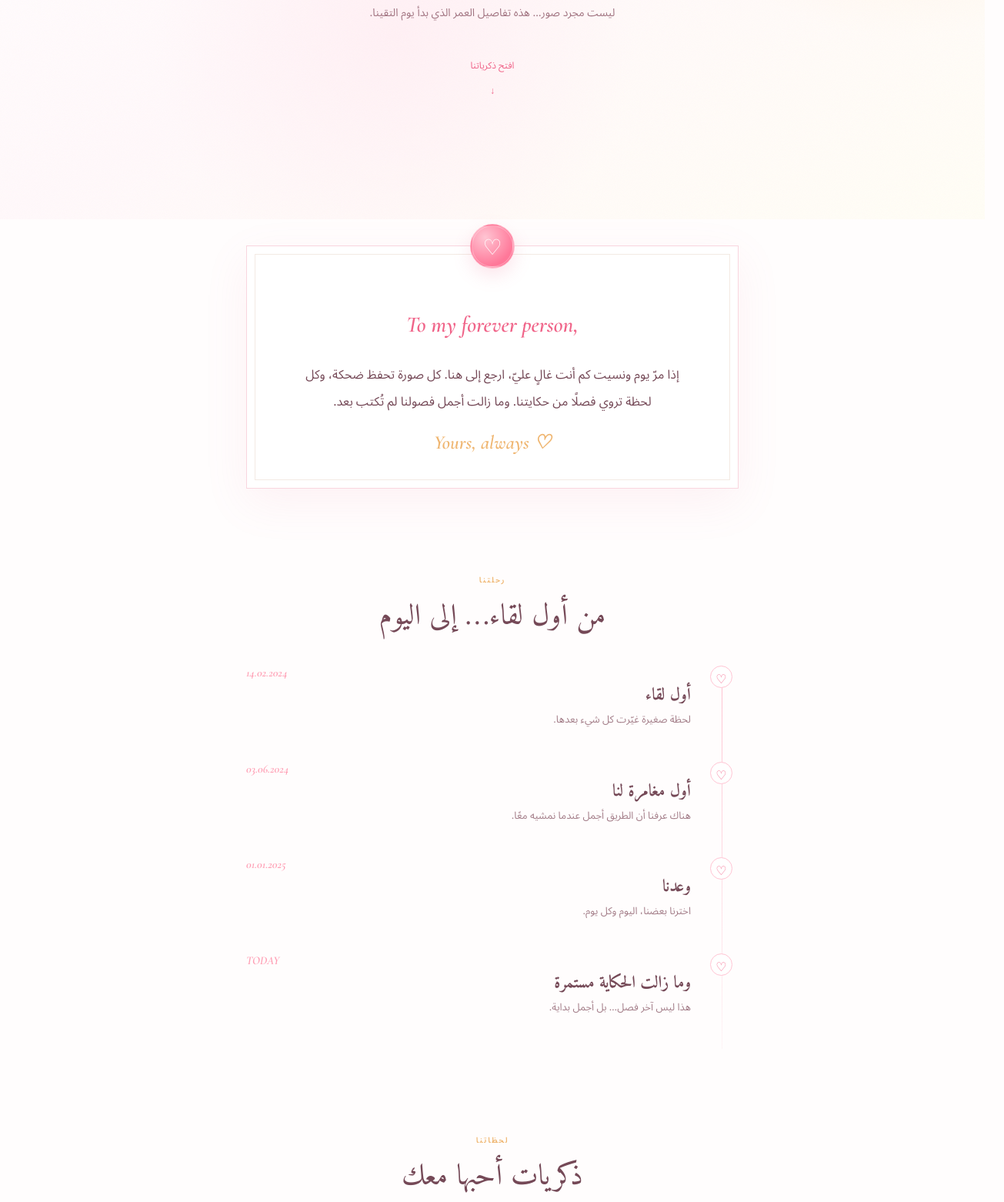
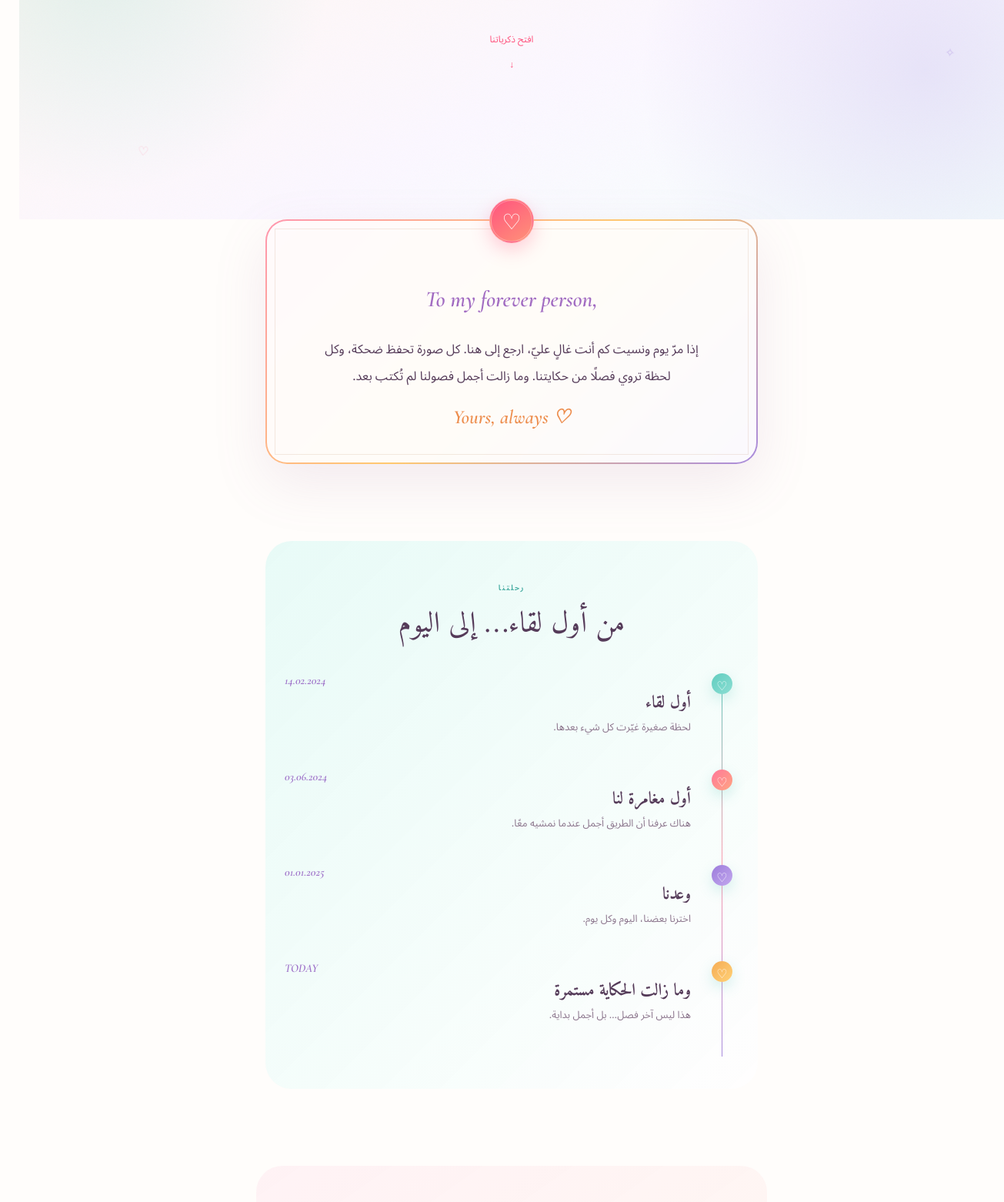
Before and after one commit to islamzon09-creator/onetapgo-, a plain HTML site: page index.html in a window 1280 px wide. Shown: the part 515-2077 px from the top of the page at 77% size, 1305 px wide, since content can reach past the window. Drawn offline with nearby package versions, Linux system fonts and the light colour scheme.

Commit message:
Brighten romantic theme with joyful colors

```diff
--- a/theme-vibrant.css
+++ b/theme-vibrant.css
@@ -42,3 +42,17 @@ body{background:#fffdfd}.petals{background:radial-gradient(circle at 8% 7%,#ffe4
 .voice-card{background:linear-gradient(135deg,#ffe2ea,#fff0dc);color:#92576a;border:1px solid #fff;box-shadow:0 18px 48px rgba(234,132,157,.12)}.voice-play{background:#fff;color:#f16388;border-color:#ffc8d6}.voice-card small,.voice-card span{color:#b67989}.wave i{background:#f6a3b7}
 .future-card{background:linear-gradient(150deg,#fff,#fff4f7,#fffaf0);border-color:#f7d9df;box-shadow:0 18px 50px rgba(234,132,157,.09)}.countdown div{background:#fff;border-top-color:#ffc5d3}.lock-ring{background:#fff9fb;border-color:#ffc3d2}
 footer{background:linear-gradient(135deg,#fff0f4,#fff6e8);color:#8e5667;border-top:1px solid #f7dce3}footer span{color:#b78993}dialog{background:#fff;color:#875263}dialog::backdrop{background:rgba(255,211,222,.72)}
+
+/* Living romance — colorful, airy and joyful */
+:root{--cream:#fffdfb;--ink:#553b59;--muted:#8d778e;--wine:#ff527d;--rose:#ff7998;--gold:#f2a64b;--line:rgba(118,86,151,.13);--shadow:0 22px 65px rgba(114,79,146,.13)}
+body{background:#fffdfb}.petals{background:radial-gradient(circle at 5% 8%,rgba(255,113,151,.25),transparent 24%),radial-gradient(circle at 94% 19%,rgba(255,190,93,.28),transparent 25%),radial-gradient(circle at 8% 58%,rgba(113,210,198,.20),transparent 24%),radial-gradient(circle at 92% 76%,rgba(155,125,224,.19),transparent 28%),linear-gradient(155deg,#fff 0%,#fff7f3 35%,#fbf7ff 68%,#f6fffd 100%)}
+.life-dots{position:fixed;inset:0;pointer-events:none;z-index:-1;overflow:hidden}.life-dots i{position:absolute;font-style:normal;color:#ff7598;opacity:.28;animation:drift 8s ease-in-out infinite}.life-dots i:nth-child(1){top:18%;left:8%;font-size:25px}.life-dots i:nth-child(2){top:31%;right:8%;color:#f4ad4f;animation-delay:-2s}.life-dots i:nth-child(3){top:56%;left:5%;color:#70cfc3;animation-delay:-4s}.life-dots i:nth-child(4){top:72%;right:5%;color:#9c7bda;animation-delay:-1s}.life-dots i:nth-child(5){top:88%;left:12%;animation-delay:-5s}@keyframes drift{50%{transform:translateY(-18px) rotate(12deg);opacity:.48}}
+.topbar{background:rgba(255,255,255,.74);border-bottom:1px solid rgba(255,118,151,.12)}.brand{color:#66506d}.brand span{color:#ff527d}.language .active{background:linear-gradient(135deg,#ff527d,#ff8c77);box-shadow:0 6px 18px rgba(255,82,125,.25)}
+.hero{position:relative}.hero:before{content:"";position:absolute;width:240px;height:240px;border-radius:50%;background:linear-gradient(135deg,rgba(255,126,154,.18),rgba(255,192,111,.17));filter:blur(2px);z-index:-1}.eyebrow{color:#a17bc3}.heart-seal span{color:#ff527d;text-shadow:0 8px 20px rgba(255,82,125,.22)}.heart-seal:before{border-color:#ff9bb2}.heart-seal:after{border-color:#f6bb69}.hero h1{color:#5c4163}.hero h1 em{background:linear-gradient(90deg,#ff4f7c,#f28a65,#9b70d0);-webkit-background-clip:text;background-clip:text;color:transparent}.scroll-cue{color:#ff527d}
+.letter-card{border:0;border-radius:28px;background:linear-gradient(#fffffff2,#fffffff2) padding-box,linear-gradient(135deg,#ff96ae,#ffc96f,#a98bdd) border-box;border:2px solid transparent;box-shadow:0 25px 70px rgba(162,107,157,.13)}.wax{background:linear-gradient(145deg,#ff557f,#ff9178);box-shadow:0 9px 25px rgba(255,82,125,.28)}.script{color:#a26cc2}.signature{color:#ed8d4d}
+.journey{background:linear-gradient(135deg,rgba(223,249,245,.72),rgba(255,255,255,.65));border-radius:34px;padding:42px 25px}.journey .section-heading span{color:#41aa9f}.timeline:before{background:linear-gradient(#5cc7ba,#ff9caf,#a78bdd)}.moment:before{border:0;background:linear-gradient(135deg,#61cdbf,#8cded3);color:#fff;box-shadow:0 7px 18px rgba(75,190,177,.23)}.moment:nth-child(2):before{background:linear-gradient(135deg,#ff789a,#ffa582)}.moment:nth-child(3):before{background:linear-gradient(135deg,#9c7cdb,#c2a8ee)}.moment:nth-child(4):before{background:linear-gradient(135deg,#f5ac55,#ffd177)}.moment time{color:#9d70c8}
+.memories{background:linear-gradient(145deg,rgba(255,238,243,.75),rgba(255,250,234,.68));margin-inline:-12px;padding:42px 12px;border-radius:34px}.memories .section-heading span{color:#f06488}.memory{border:5px solid #fff;box-shadow:0 16px 38px rgba(148,91,130,.16);transform:rotate(-1deg)}.memory:nth-child(2){transform:rotate(1.2deg)}.memory:nth-child(3){transform:rotate(-.4deg)}.memory span{background:linear-gradient(135deg,#fff,#fff4f7);color:#d34c70;box-shadow:0 5px 18px rgba(145,65,92,.12)}
+.song-card{border:0;background:linear-gradient(135deg,#f1ebff,#fff,#fff0dd);box-shadow:0 20px 55px rgba(143,104,185,.15)}.record{background:repeating-radial-gradient(circle,#a987df 0 2px,#7853b4 3px 5px)}.record div{color:#8a62c5}.song-info small{color:#8f68c3}.play{border:0;background:linear-gradient(135deg,#a37ed9,#ff77a0);color:#fff;box-shadow:0 8px 20px rgba(145,99,190,.25)}
+.voice-card{background:linear-gradient(120deg,#ff789a,#ffae80 52%,#ffd06d);color:#fff;border:0;box-shadow:0 22px 55px rgba(255,105,133,.24)}.voice-play{background:#fff;color:#ff5c82;border:0;box-shadow:0 7px 20px rgba(185,62,92,.17)}.voice-card small,.voice-card span{color:#fff}.wave i{background:#fff}
+.future-card{border:0;background:linear-gradient(145deg,#e4fbf7,#fff 45%,#f0e8ff);box-shadow:0 24px 60px rgba(85,177,164,.14)}.lock-ring{border:0;background:linear-gradient(135deg,#63cfbf,#a68adf);color:#fff;box-shadow:0 9px 23px rgba(104,178,177,.23)}.countdown div{border:0;background:#fff;box-shadow:0 8px 22px rgba(91,128,149,.09)}.countdown div:nth-child(1){color:#e85f82}.countdown div:nth-child(2){color:#8a68c2}.countdown div:nth-child(3){color:#42a99d}
+footer{background:linear-gradient(110deg,#ffe2ea,#fff1d6,#e1f8f4,#eee6ff);color:#6d4b70;border:0}.tiny-heart{color:#ff527d;animation:heartbeat 1.8s ease-in-out infinite}@keyframes heartbeat{50%{transform:scale(1.18)}}
```
